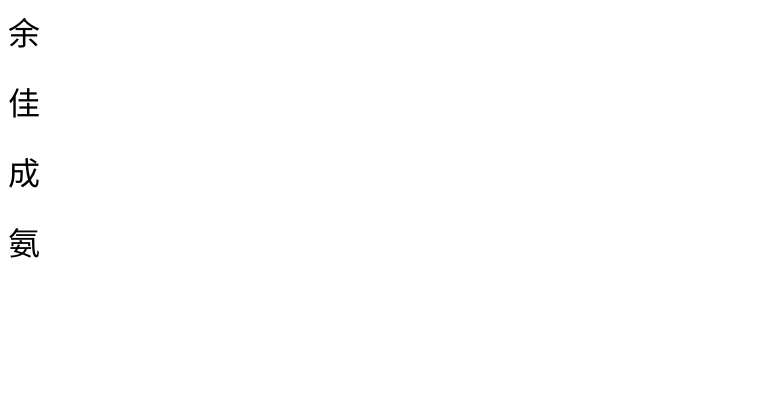
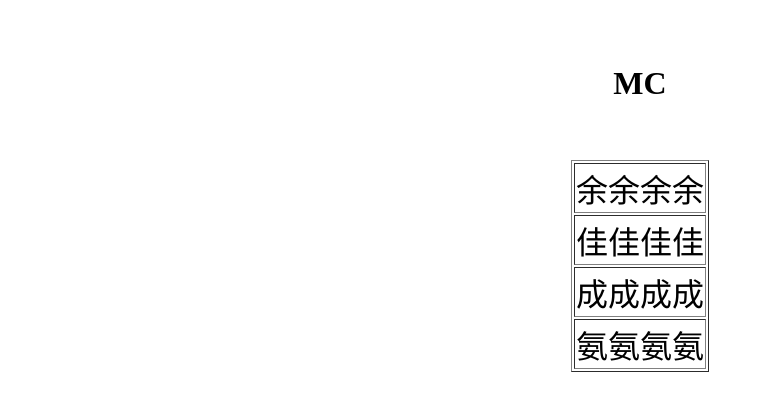
Before and after one commit to chai-chun-yang/mc, a plain HTML site: page index.html in a window 1280 px wide. Shown: the whole page, without its empty margins (0-763 px from the left). Drawn offline with Linux system fonts and the light colour scheme.

Commit message:
Update index.html

```diff
--- a/index.html
+++ b/index.html
@@ -7,38 +7,50 @@
 			a{text-decoration:none}
 		</style>
     </head>
-	<body>
+	<body><br><br>
+	<h1 align="center">MC</h1>
+	<br><br>
+	<table border="1" align="center">
+	<tr><td>
 		<a href="yjca.com">
 			<div style="font-size: 24px;">
 			<p class="ziti">
-				<font size="6" color="black">余</font>
+			<font size="6" color="black">余余余余</font>
 			</p>
         <style>.ziti{ font-family:"华文行楷" }</style>
 		</div>
 	</a>
+	</td></tr>
+	<tr><td>
 	<a href="yjca.com">
 			<div style="font-size: 24px;">
 			<p class="ziti">
-				<font size="6" color="black">佳</font>
+			<font size="6" color="black">佳佳佳佳</font>
 			</p>
         <style>.ziti{ font-family:"华文行楷" }</style>
 		</div>
 	</a>
+	</td></tr>
+	<tr><td>
 	<a href="yjca.com">
 			<div style="font-size: 24px;">
 			<p class="ziti">
-				<font size="6" color="black">成</font>
+			<font size="6" color="black">成成成成</font>
 			</p>
         <style>.ziti{ font-family:"华文行楷" }</style>
 		</div>
 	</a>
+	</td></tr>
+	<tr><td>
 	<a href="yjca.com">
 			<div style="font-size: 24px;">
 			<p class="ziti">
-				<font size="6" color="black">氨</font>
+			<font size="6" color="black">氨氨氨氨</font>
 			</p>
         <style>.ziti{ font-family:"华文行楷" }</style>
 		</div>
 	</a>
+	</td></tr>
+	</table>
 </body>
 </html>
```
Lines whose indentation alone changed are shown as unchanged.
